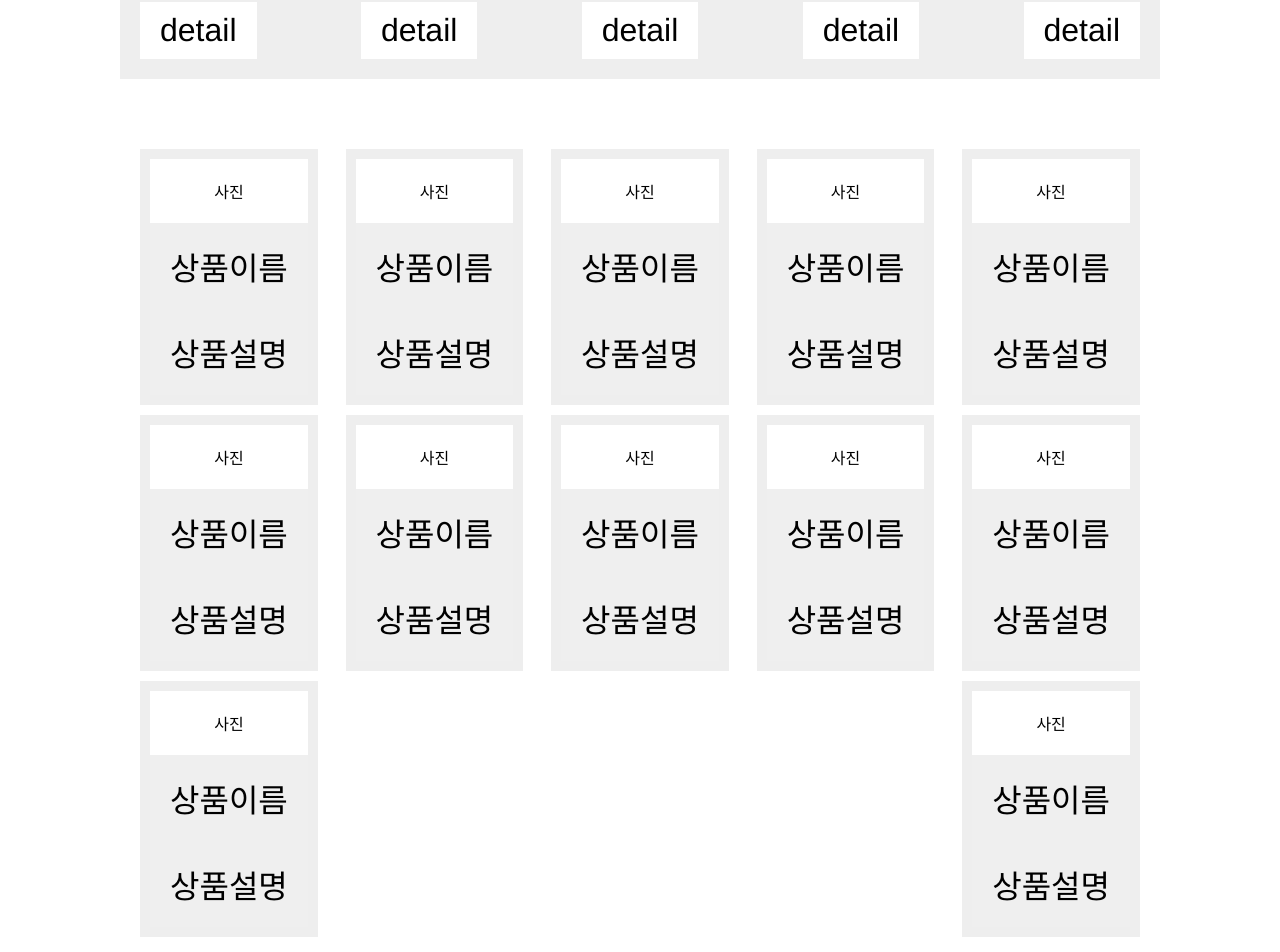
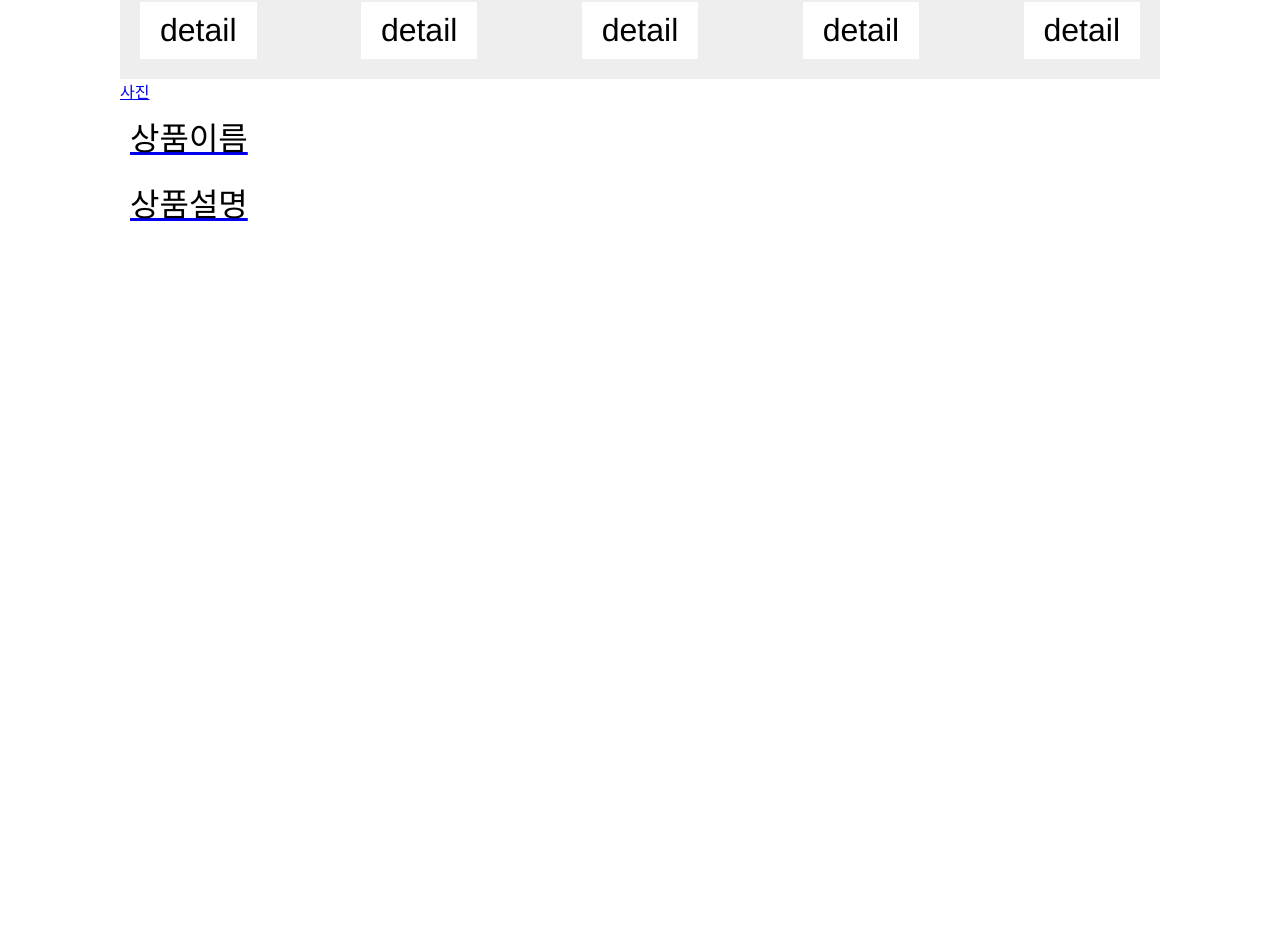
Before and after one commit to Lee-chansu/shoppingMall, a React (Create React App) app: page /productList in a window 1280 px wide. Shown: the part 241-1193 px from the top of the page. After the commit the page ends 800 px from the top, so only its background shows below. Built offline with nearby package versions, Linux system fonts and the light colour scheme.

Commit message:
productAdd 페이지 css 수정 중

```diff
--- a/src/css/productAdd.css
+++ b/src/css/productAdd.css
@@ -1,2 +1,76 @@
-.product-add{}
-.product-add .div{}
+.product-add {
+  margin-top: 20px;
+}
+.product-add .div {
+  padding: 20px 0;
+}
+.product-add .div .checkBoxWrapper {
+  display: flex;
+  justify-content: space-around;
+  background-color: #eee;
+}
+.product-add .div .checkBoxWrapper h2 {
+  font-size: 40px;
+}
+.product-add .div .checkBoxWrapper .categorySelect {
+  display: flex;
+  justify-content: center;
+  align-items: center;
+}
+.product-add .div .checkBoxWrapper .categorySelect .checkBox {
+  display: flex;
+  justify-content: space-between;
+  align-items: center;
+  margin: 0 50px;
+}
+.product-add .div .checkBoxWrapper .categorySelect .checkBox label {
+  font-size: 32px;
+}
+.product-add .div .checkBoxWrapper .categorySelect:nth-of-type(1) .checkBox {
+  padding-left: 20px;
+}
+.product-add .div .name {
+    margin: 10px 0;
+    font-size: 32px;
+}
+.product-add .div .name .input{}
+
+.product-add .div .price {
+    margin: 10px 0;
+    font-size: 32px;
+}
+.product-add .div .price .input {}
+
+.product-add .div .created-at {
+    margin: 10px 0;
+    font-size: 32px;
+}
+.product-add .div .created-at .input {}
+
+
+.product-add .div .main-image {
+    display: flex; align-items: center;
+    margin: 50px 0;
+}
+.product-add .div .main-image .imageAddWrapper{
+    font-size: 32px;
+    padding: 20px 0;
+}
+.product-add .div .main-image .imageAddWrapper label{}
+.product-add .div .main-image .imageAddWrapper label::after{
+    content: '+';
+    display: inline-block;
+    width: 50px; height: 50px;
+    background-color: #fff;
+    border: 1px solid rgb(77,77,77);
+    border-radius: 50%;
+    text-align: center;
+}
+.product-add .div .main-image .imageAddWrapper label:hover label::after{
+    cursor: pointer;
+    background-color: rgb(77, 77, 77);
+}
+
+.product-add .div .main-image .imageAddWrapper .imageAdd {
+    display: none;
+}
--- a/src/css/productList.css
+++ b/src/css/productList.css
@@ -1,12 +1,13 @@
-.product-list{}
-.product-list .div{}
+.productList{}
+.productList .div{}
 
 
-.product-list .div .product-wrap{
+.productList .div .product-wrap{
   display: flex; justify-content: space-between; align-items: center;
   flex-wrap: wrap;
   margin-top: 40px; padding: 20px;
 }
+
 .product-list .div .product-wrap .product{
   padding: 10px; margin-top: 10px;
   background-color: #eee;
--- a/src/routes/productAddPage.js
+++ b/src/routes/productAddPage.js
@@ -1,66 +1,90 @@
 import React from "react";
 import "../css/productAdd.css";
 
+//컴포넌트
 import { Nav } from "../components/nav";
 import { Detail } from "../components/detail";
 
 export const ProductAdd = () => {
   return (
     <>
-    <Nav></Nav>
-    <Detail></Detail>
+      <Nav></Nav>
+      <Detail></Detail>
       <div className="product-add">
         <div className="div">
-          <div className="button-box">
-            <div className="edit-btn">
-              <div className="text-wrapper">등록</div>
+          <div className="checkBoxWrapper">
+            <div className="textWrapper">
+              <h2>카테고리 분류</h2>
             </div>
-            <div className="cancle-btn">
-              <div className="text-wrapper">취소</div>
+            <div className="categorySelect">
+              <div className="checkBox">
+                <label for="categoryAccessary">악세서리</label>
+                <input
+                  className="category accessary"
+                  type="checkbox"
+                  name="category accessary"
+                  value="accessary"
+                />
+              </div>
+              <div className="checkBox">
+                <label for="category pants">하의</label>
+                <input className="category pants" type="checkbox" />
+              </div>
+              <div className="checkBox">
+                <label for="category top">상의</label>
+                <input
+                  className="category top"
+                  type="checkbox"
+                  name="top"
+                  value="top"
+                />
+              </div>
+              <div className="checkBox">
+                <label for="category outer">아우터</label>
+                <input
+                  className="category outer"
+                  type="checkbox"
+                  name="outer"
+                  value="outer"
+                />
+              </div>
             </div>
           </div>
-          <div className="product-detail">
-            <div className="input" />
-            <div className="text-wrapper">제품상세설명</div>
+          <div className="name">
+            <label for="name">제품명: </label>
+            <input className="input" name="name" type="text" />
           </div>
+          <div className="price">
+            <label for="price">가격: </label>
+            <input className="input" name="price" />
+          </div>
+
+          <div className="created-at">
+            <label for="created-at">등록날짜: </label>
+            <input className="input" name="created-at" />
+          </div>
+
+          <div className="main-image">
+            <div className="imageAddWrapper">
+              <label for="imageAdd">메인이미지 등록</label>
+              <input className="imageAdd" type="file" />
+              <input className="uploadImageName" type="text" readOnly value="uploadFile"/>
+            </div>
+          </div>
+
           <div className="sub-image">
-            <div className="image-add">
-              <div className="overlap-group">
-                <div className="text-wrapper">+</div>
-              </div>
+            <div className="imageAddWrapper">
+              <label>서브이미지 등록</label>
+              <input className="addImage" />
             </div>
-            <div className="overlap-wrapper">
-              <div className="overlap-group">
-                <div className="text-wrapper">+</div>
-              </div>
-            </div>
-            <div className="overlap-group-wrapper">
-              <div className="overlap-group">
-                <div className="text-wrapper">+</div>
-              </div>
-            </div>
-            <div className="text-wrapper">서브이미지 등록</div>
           </div>
-          <div className="main-image">
-            <div className="overlap-group-wrapper">
-              <div className="overlap-group">
-                <div className="text-wrapper">+</div>
-              </div>
-            </div>
-            <div className="text-wrapper">메인이미지 등록</div>
-          </div>
-          <div className="created-at">
-            <div className="text-wrapper">등록날짜</div>
-            <div className="input" />
-          </div>
+
           <div className="product-option">
             <div className="overlap">
               <div className="text-wrapper">stock</div>
             </div>
             <div className="overlap">
               <div className="text-wrapper">size</div>
-              <img className="line" alt="Line" src="line.svg" />
-              <img className="polygon" alt="Polygon" src="polygon.svg" />
             </div>
             <div className="div-wrapper">
               <div className="text-wrapper">color</div>
@@ -71,60 +95,18 @@ export const ProductAdd = () => {
             </div>
             <div className="text-wrapper">제품재고수량</div>
           </div>
-          <div className="price">
-            <div className="text-wrapper">가격</div>
-            <div className="input" />
+
+          <div className="product-detail">
+            <p className="text-wrapper">제품상세설명 : </p>
+            <input className="input" />
           </div>
-          <div className="name">
-            <div className="text-wrapper">제품명</div>
-            <div className="input" />
-          </div>
-          <div className="category-detail">
-            <div className="category">
-              <div className="check-box" />
-              <div className="element">디테일</div>
+          <div className="button-box">
+            <div className="edit-btn">
+              <div className="text-wrapper">등록</div>
             </div>
-            <div className="category">
-              <div className="check-box" />
-              <div className="element">디테일</div>
+            <div className="cancle-btn">
+              <div className="text-wrapper">취소</div>
             </div>
-            <div className="overlap">
-              <div className="category">
-                <div className="check-box" />
-                <div className="element">디테일</div>
-              </div>
-              <div className="category">
-                <div className="check-box" />
-                <div className="element">디테일</div>
-              </div>
-            </div>
-            <div className="text-wrapper">디테일 분류</div>
-          </div>
-          <div className="navbar">
-            <div className="category">
-              <div className="text-wrapper0">category</div>
-            </div>
-            <div className="category">
-              <div className="text-wrapper0">category</div>
-            </div>
-            <div className="category">
-              <div className="text-wrapper0">category</div>
-            </div>
-            <div className="category">
-              <div className="text-wrapper0">category</div>
-            </div>
-            <div className="category">
-              <div className="text-wrapper0">category</div>
-            </div>
-            <div className="check-box" />
-            <div className="text-wrapper1">악세서리</div>
-            <div className="check-box" />
-            <div className="text-wrapper2">하의</div>
-            <div className="check-box" />
-            <div className="text-wrapper3">상의</div>
-            <div className="check-box" />
-            <div className="text-wrapper4">아우터</div>
-            <div className="text-wrapper">카테고리 분류</div>
           </div>
         </div>
       </div>
--- a/src/routes/productList.js
+++ b/src/routes/productList.js
@@ -4,15 +4,18 @@ import "../css/productList.css";
 //컴포넌트
 import { Nav } from "../components/nav";
 import { Detail } from "../components/detail";
+import { Link } from "react-router-dom";
 
 export const ProductList = () => {
   return (
     <>
       <Nav></Nav>
       <Detail></Detail>
-      <div className=" product-list">
+      <div className=" productList">
         <div className=" div">
-          <div className=" product-wrap">
+          <div className=" productWrap">
+            <div className="addBtnBox"></div>
+            <Link to="/productList/detail">
             <div className=" product">
               <div className=" image">
                 <div className=" image-wrapper">사진</div>
@@ -26,149 +29,7 @@ export const ProductList = () => {
                 </div>
               </div>
             </div>
-            <div className=" product">
-              <div className=" image">
-                <div className=" image-wrapper">사진</div>
-              </div>
-              <div className=" info-box">
-                <div className=" product-name">
-                  <div className=" text-wrapper">상품이름</div>
-                </div>
-                <div className=" product-info">
-                  <div className=" text-wrapper">상품설명</div>
-                </div>
-              </div>
-            </div>
-            <div className=" product">
-              <div className="image">
-                <div className=" image-wrapper">사진</div>
-              </div>
-              <div className=" info-box">
-                <div className=" product-name">
-                  <div className=" text-wrapper">상품이름</div>
-                </div>
-                <div className=" product-info">
-                  <div className=" text-wrapper">상품설명</div>
-                </div>
-              </div>
-            </div>
-            <div className=" product">
-              <div className=" image">
-                <div className=" image-wrapper">사진</div>
-              </div>
-              <div className=" info-box">
-                <div className=" product-name">
-                  <div className=" text-wrapper">상품이름</div>
-                </div>
-                <div className=" product-info">
-                  <div className=" text-wrapper">상품설명</div>
-                </div>
-              </div>
-            </div>
-            <div className=" product">
-              <div className=" image">
-                <div className=" image-wrapper">사진</div>
-              </div>
-              <div className=" info-box">
-                <div className=" product-name">
-                  <div className=" text-wrapper">상품이름</div>
-                </div>
-                <div className=" product-info">
-                  <div className=" text-wrapper">상품설명</div>
-                </div>
-              </div>
-            </div>
-            <div className=" product">
-              <div className=" image">
-                <div className=" image-wrapper">사진</div>
-              </div>
-              <div className=" info-box">
-                <div className=" product-name">
-                  <div className=" text-wrapper">상품이름</div>
-                </div>
-                <div className=" product-info">
-                  <div className=" text-wrapper">상품설명</div>
-                </div>
-              </div>
-            </div>
-            <div className=" product">
-              <div className="image">
-                <div className=" image-wrapper">사진</div>
-              </div>
-              <div className=" info-box">
-                <div className=" product-name">
-                  <div className=" text-wrapper">상품이름</div>
-                </div>
-                <div className=" product-info">
-                  <div className=" text-wrapper">상품설명</div>
-                </div>
-              </div>
-            </div>
-            <div className=" product">
-              <div className=" image">
-                <div className=" image-wrapper">사진</div>
-              </div>
-              <div className=" info-box">
-                <div className=" product-name">
-                  <div className=" text-wrapper">상품이름</div>
-                </div>
-                <div className=" product-info">
-                  <div className=" text-wrapper">상품설명</div>
-                </div>
-              </div>
-            </div>
-            <div className=" product">
-              <div className=" image">
-                <div className=" image-wrapper">사진</div>
-              </div>
-              <div className=" info-box">
-                <div className=" product-name">
-                  <div className=" text-wrapper">상품이름</div>
-                </div>
-                <div className=" product-info">
-                  <div className=" text-wrapper">상품설명</div>
-                </div>
-              </div>
-            </div>
-            <div className=" product">
-              <div className=" image">
-                <div className=" image-wrapper">사진</div>
-              </div>
-              <div className=" info-box">
-                <div className=" product-name">
-                  <div className=" text-wrapper">상품이름</div>
-                </div>
-                <div className=" product-info">
-                  <div className=" text-wrapper">상품설명</div>
-                </div>
-              </div>
-            </div>
-            <div className=" product">
-              <div className="image">
-                <div className=" image-wrapper">사진</div>
-              </div>
-              <div className=" info-box">
-                <div className=" product-name">
-                  <div className=" text-wrapper">상품이름</div>
-                </div>
-                <div className=" product-info">
-                  <div className=" text-wrapper">상품설명</div>
-                </div>
-              </div>
-            </div>
-            <div className=" product">
-              <div className=" info-box">
-                <div className=" image">
-                  <div className=" image-wrapper">사진</div>
-                </div>
-                <div className=" product-name">
-                  <div className=" text-wrapper">상품이름</div>
-                </div>
-                <div className=" product-info">
-                  <div className=" text-wrapper">상품설명</div>
-                </div>
-              </div>
-            </div>
+            </Link>
           </div>
         </div>
       </div>
```
